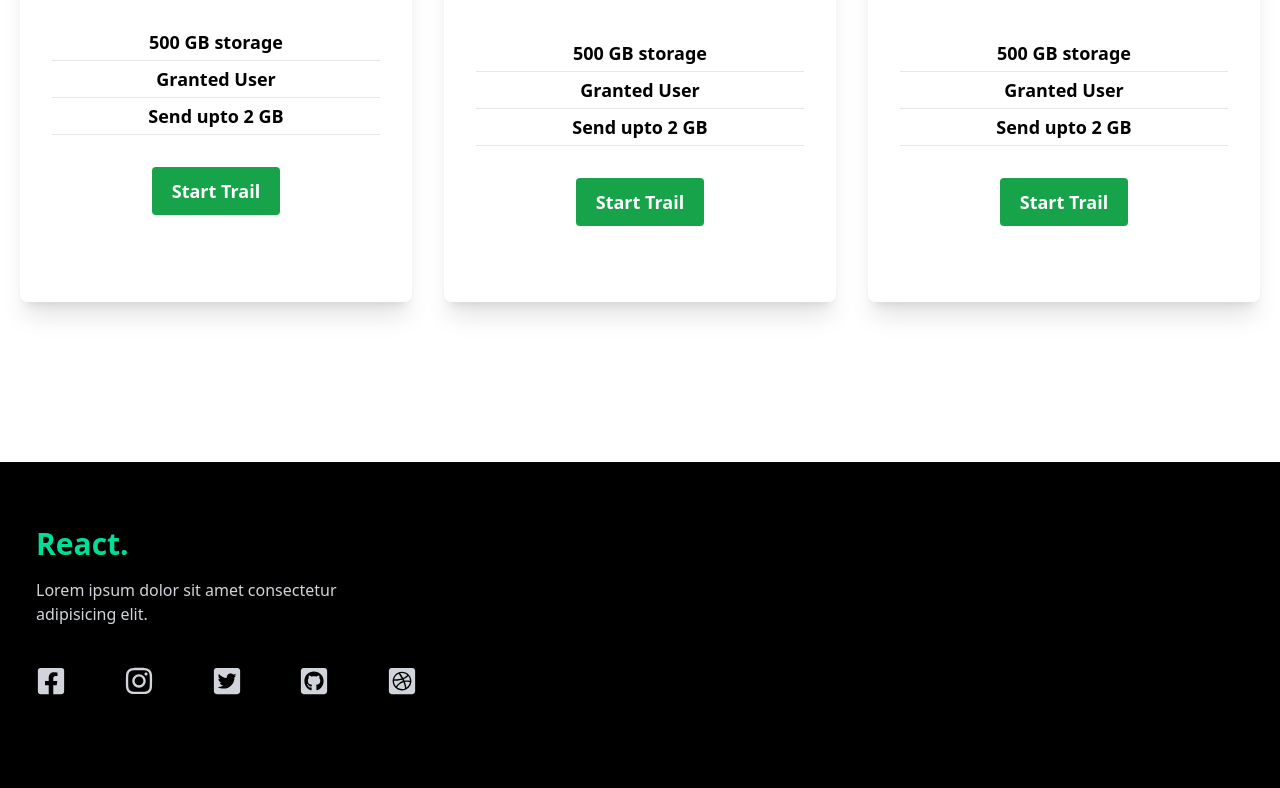
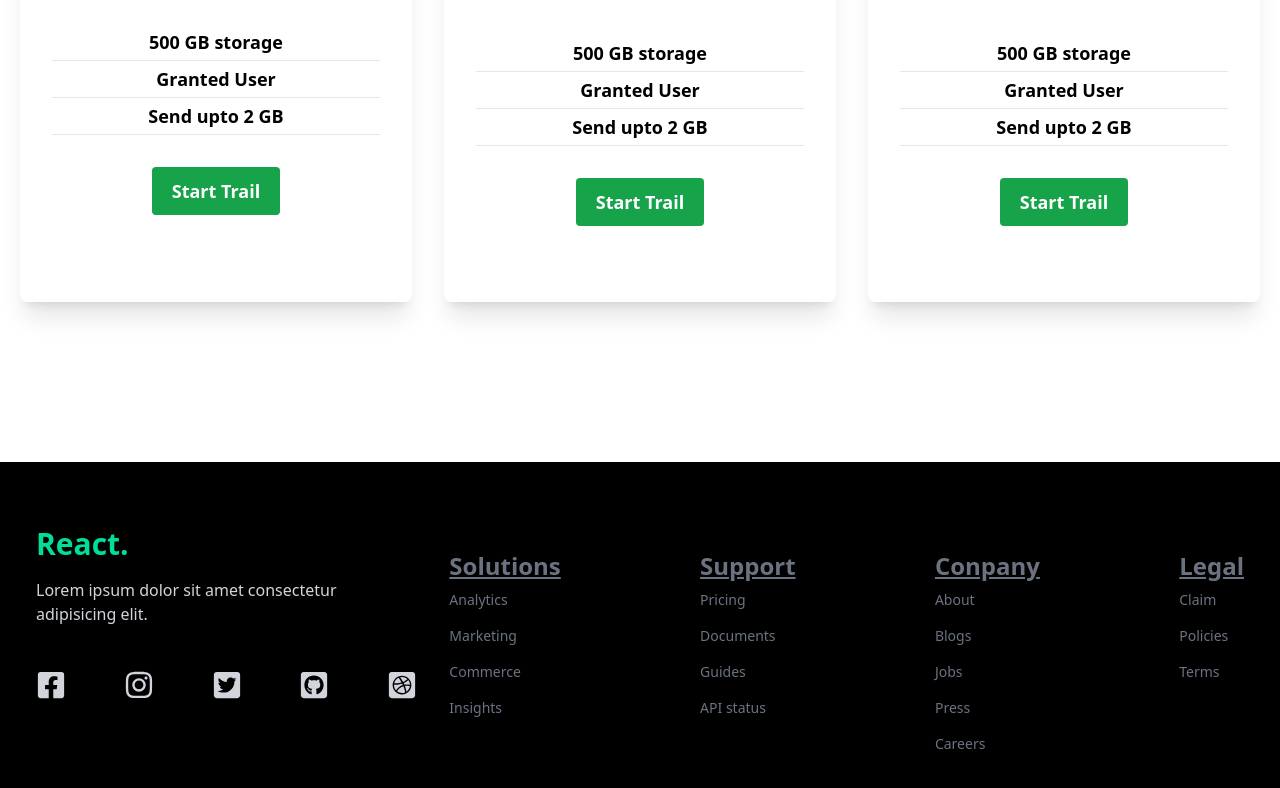
Before and after one commit to Mishaalkhan135/tailwinCss, a React (Create React App) app in the folder tailwind/: page / in a window 1280 px wide. Shown: the part 1976-2764 px from the top of the page. Built offline with nearby package versions, Linux system fonts and the light colour scheme.

Commit message:
footer completed
footer completed

```diff
--- a/tailwind/src/component/footer.tsx
+++ b/tailwind/src/component/footer.tsx
@@ -9,7 +9,7 @@ import {
 
 const footer = () => {
 	return (
-		<div className='max-w-[1240px] mx-auto py-16 px-4 grid lg:grid-cols-3 gap-8 text-gray-300'>
+		<div className='max-w-[1240px] mx-auto py-16 px-4 grid lg:grid-cols-3  gap-8 text-gray-300'>
 			<div>
 				<h1 className='w-full text-3xl font-bold text-[#00df9a]'>
 					React.
@@ -17,7 +17,7 @@ const footer = () => {
 				<p className='py-4'>
 					Lorem ipsum dolor sit amet consectetur adipisicing elit.
 				</p>
-				<div className='flex justify-between md:-w-[75%] my-6'>
+				<div className='flex justify-between sm:-w-[75%] my-7'>
 					<FaFacebookSquare size={30} />
 					<FaInstagram size={30} />
 					<FaTwitterSquare size={30} />
@@ -25,7 +25,44 @@ const footer = () => {
 					<FaDribbbleSquare size={30} />
 				</div>
 			</div>
-			<div className=''></div>
+			<div className='lg:col-span-2 flex justify-between mt-6 sm:text-2xl text-sm'>
+				<div className='font:md text-gray-500'>
+					<h6 className='underline font-bold'>Solutions</h6>
+					<ul>
+						<li className='py-2 text-sm'>Analytics</li>
+						<li className='py-2 text-sm'>Marketing</li>
+						<li className='py-2 text-sm'>Commerce</li>
+						<li className='py-2 text-sm'>Insights</li>
+					</ul>
+				</div>
+				<div className='font-md text-gray-500'>
+					<h6 className='underline font-bold'>Support</h6>
+					<ul>
+						<li className='py-2 text-sm'>Pricing</li>
+						<li className='py-2 text-sm'>Documents</li>
+						<li className='py-2 text-sm'>Guides</li>
+						<li className='py-2 text-sm'>API status</li>
+					</ul>
+				</div>
+				<div className='font-md text-gray-500'>
+					<h6 className='underline font-bold'>Conpany</h6>
+					<ul>
+						<li className='py-2 text-sm'>About</li>
+						<li className='py-2 text-sm'>Blogs</li>
+						<li className='py-2 text-sm'>Jobs</li>
+						<li className='py-2 text-sm'>Press</li>
+						<li className='py-2 text-sm'>Careers</li>
+					</ul>
+				</div>
+				<div className='font-md text-gray-500'>
+					<h6 className='underline font-bold'>Legal</h6>
+					<ul>
+						<li className='py-2 text-sm'>Claim</li>
+						<li className='py-2 text-sm'>Policies</li>
+						<li className='py-2 text-sm'>Terms</li>
+					</ul>
+				</div>
+			</div>
 		</div>
 	);
 };
```
